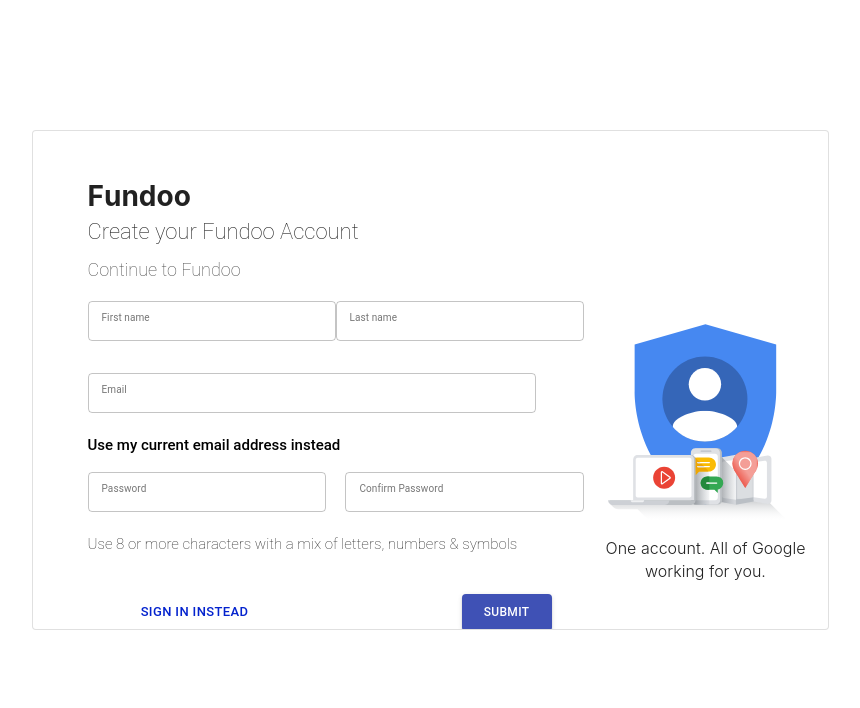
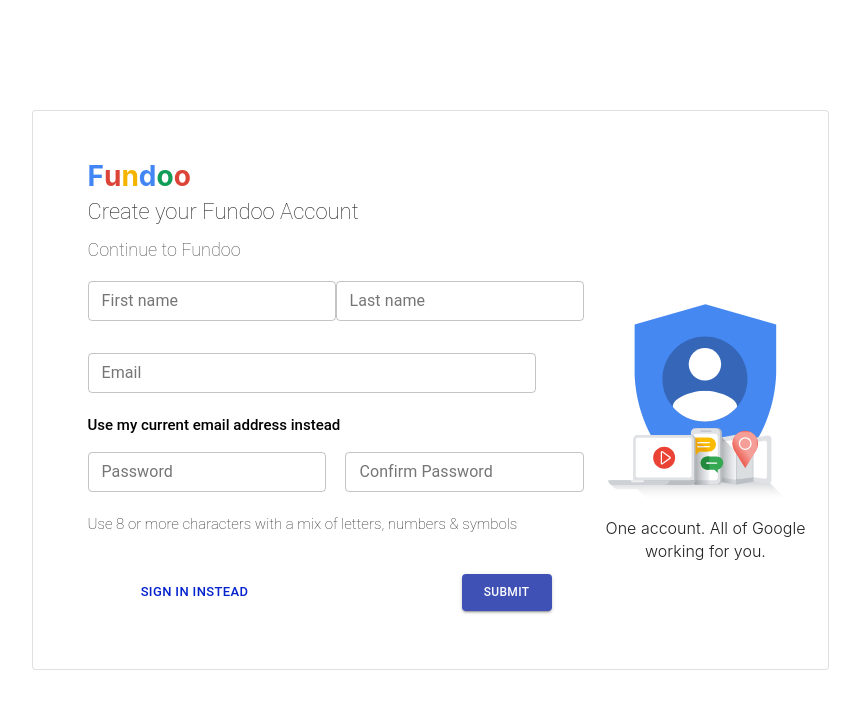
Before and after one commit to ruchika6698/FundooApp-Frontend, a React (Create React App) app: page /register in a window 1280 px wide. Shown: the top 708 px of the page, without its empty margins (210-1070 px from the left). Built offline with nearby package versions, Linux system fonts and the light colour scheme.

Commit message:
Added:CSS for Dashboard

```diff
--- a/src/CSS/login.css
+++ b/src/CSS/login.css
@@ -13,6 +13,24 @@
     width:400px;
     height:450px;
 }
+.f{
+    color: #4285F4;
+}
+.u{
+    color: #DB4437;
+}
+.n{
+    color: #F4B400;
+}
+.d{
+    color: #4285F4;
+}
+.o{
+    color: #0F9D58;
+}
+.oo{
+    color: #DB4437;
+}
 .loginfundoofont{
     padding-top: 35px;
     justify-content:center;
@@ -20,6 +38,12 @@
     display: flex;
     font-size: 2.0em;
     font-weight:bold;
+}
+.email{
+    font-size:16px;
+}
+.password{
+    font-size:16px;
 }
 .signIn{
     color: black;
@@ -34,6 +58,7 @@
     justify-content:center;
     align-items:center;
     flex-direction: column;
+    width:100%;
 }
 .passwordLogin{
     display: flex;
@@ -48,6 +73,7 @@
     padding: 3em;
     font-size: 16px;
     font-weight:bold;
+    size:large;
 }
 
 .Forgotpassword{
@@ -56,4 +82,5 @@
     align-items:left;
     flex-direction: column;
     padding-bottom:4em;
+    width:50%;
 }
--- a/src/CSS/register.css
+++ b/src/CSS/register.css
@@ -8,10 +8,10 @@
     align-items:center;
 }
 .root{
-    margin-top:130px;
+    margin-top:110px;
     margin-bottom:90px;
     width:100%;
-    height:500px;
+    height:560px;
     padding-left: 55px;
     justify-content:center;
 }
@@ -21,6 +21,25 @@
     font-size: 2.0em;
     font-weight:bold;
     justify-content:flex-start;
+
+}
+.f{
+    color: #4285F4;
+}
+.u{
+    color: #DB4437;
+}
+.n{
+    color: #F4B400;
+}
+.d{
+    color: #4285F4;
+}
+.o{
+    color: #0F9D58;
+}
+.oo{
+    color: #DB4437;
 }
 .text{
     display: flex;
@@ -48,13 +67,22 @@
     justify-content:space-between;
     flex-direction: row;
     size:medium;
+    width:100%;
 }
 .username{
     width: 32em !important;
     padding-left: 65px;
     justify-content:center;
 }
-
+.email{
+    font-size:16px;
+}
+.password{
+    font-size:16px;
+}
+.name{
+    font-size:16px;
+}
 .usermailline{
     font-size: 15px;
     font-family: 'Roboto', sans-serif;
@@ -80,7 +108,9 @@
     font-size: 16px;
     font-weight:bold;
 }
-
+.signimage{
+    padding-top: -2em;
+}
 .figcaption{
     font-size: 16px;
     font-weight: 300;
```
Also changed, not shown: src/CSS/dashboard.css (added, +27 -0 lines).
